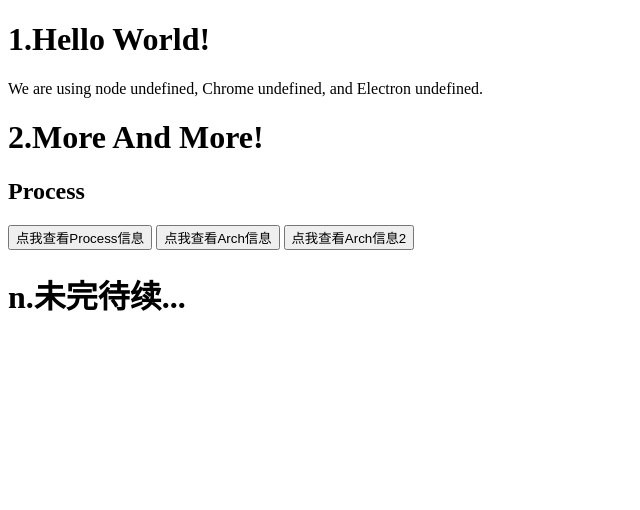
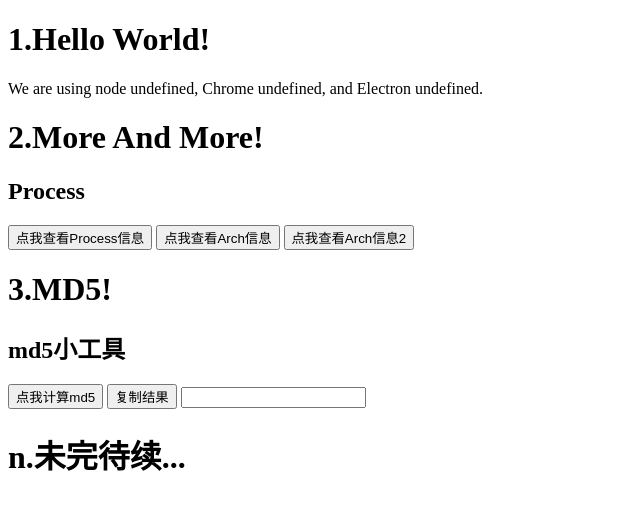
Before and after one commit to ahviplc/my-electron-app, an Electron app: page index.html in a window 800 px wide. Shown: the whole page, without its empty margins (0-640 px from the left). Drawn offline with Linux system fonts and the light colour scheme.

Commit message:
add md5.

```diff
--- a/index.html
+++ b/index.html
@@ -22,11 +22,19 @@
         <div id="showProcessId"></div>
     </div>
 
+    <h1>3.MD5!</h1>
+    <div>
+        <h2>md5小工具</h2>
+        <button id="btn04" onclick="getMd5()">点我计算md5</button>
+        <button id="btn05" onclick="copyThat()">复制结果</button>
+        <input type="text" id="inputMd5Id">
+        <div id="showMd5Id"></div>
+    </div>
+
     <h1>n.未完待续...</h1>
 <script src="./renderer/renderer.js"></script>
 </body>
 <script>
    console.log("已启动...")
-   // todo md5
 </script>
 </html>
--- a/package.json
+++ b/package.json
@@ -12,5 +12,8 @@
   "license": "ISC",
   "devDependencies": {
     "electron": "^11.1.1"
+  },
+  "dependencies": {
+    "md5": "^2.3.0"
   }
 }
--- a/renderer/renderer.js
+++ b/renderer/renderer.js
@@ -1,4 +1,7 @@
 // 渲染进程方法集
+
+// 引入三方模块
+var md5 = require('md5');
 
 // 获取process platform 信息
 // 对应#btn01
@@ -43,3 +46,35 @@ window.onload = function () {
         console.log(process.env)
     }
 }
+
+// 计算md5
+// 对应#btn04
+function getMd5() {
+    var qsInput = document.querySelector('#inputMd5Id');
+    var qsShow = document.querySelector('#showMd5Id');
+    // console.log(qsInput.value)
+    // console.log(qsInput.value.length )
+    // 判断空
+    if (qsInput.value.length == 0) {
+        qsShow.innerHTML = "输入框不可以为空"
+        return
+    }
+    // 走到这里 就不会是空的
+    // 使用引入md5计算
+    qsShow.innerHTML = md5(qsInput.value);
+}
+
+// 复制结果
+// 剪贴板 在系统剪贴板上执行复制和粘贴操作
+// 对应#btn05
+function copyThat() {
+    var qsShow = document.querySelector('#showMd5Id');
+    const {clipboard} = require('electron')
+    // 写入-作为纯文本写入剪贴板 type相当于key
+    clipboard.writeText(qsShow.innerHTML.toString(), 'selection')
+    // 读取-剪贴板中的纯文本内容
+    if (clipboard.readText('selection').length != 0) {
+        // 通过type获取
+        console.log(clipboard.readText('selection'))
+    }
+}
```
Also changed, not shown: 1 other file.
